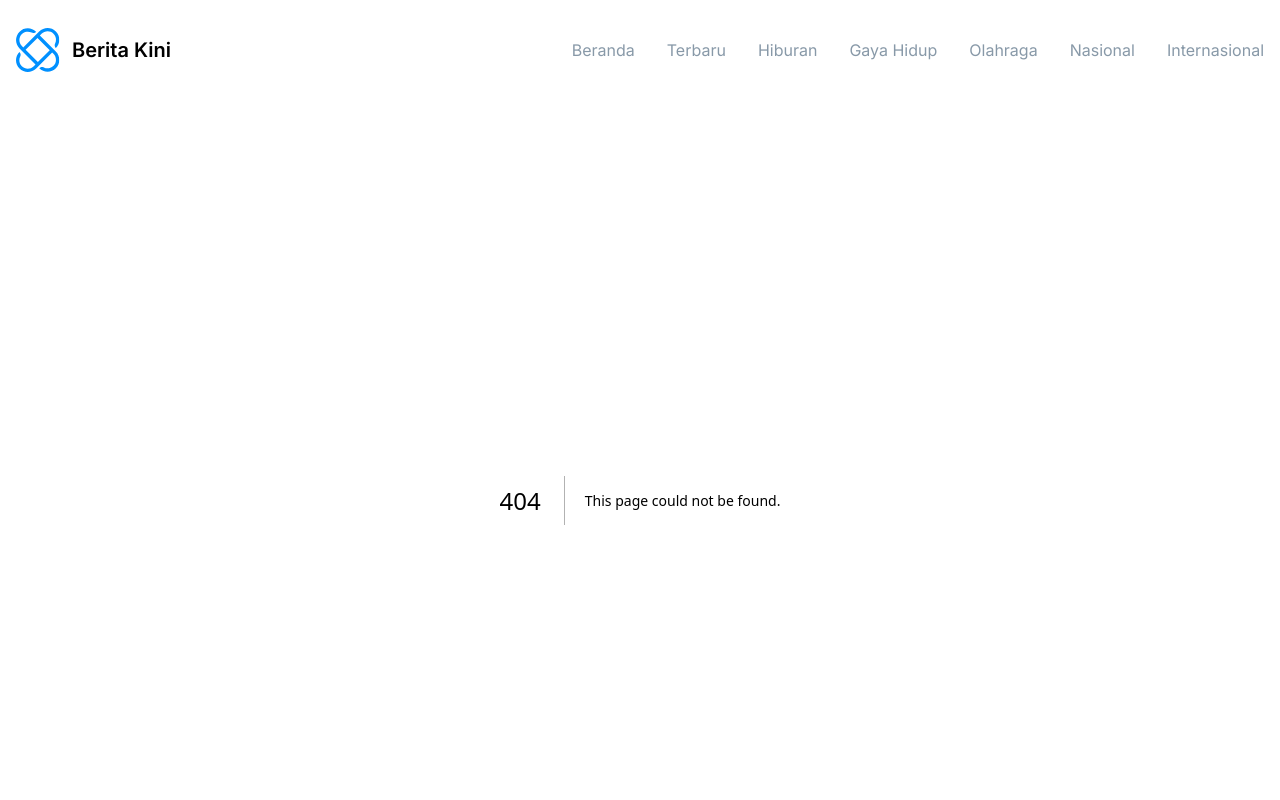
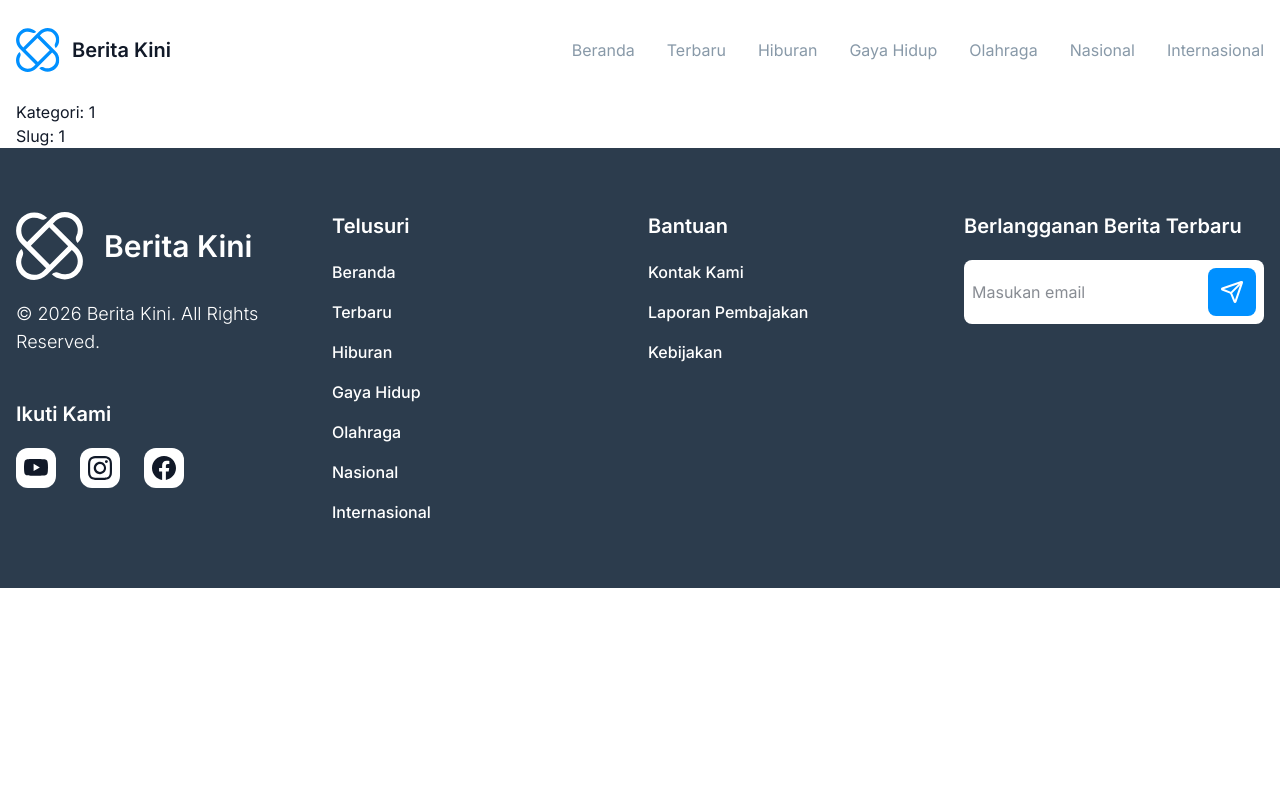
Before and after one commit to deloooonp/seal-news-frontend, a Next.js app: page /1/1 in a window 1280 px wide. Before the commit this address had no page. Shown: the top 800 px of the page. Built offline with nearby package versions, Linux system fonts and the light colour scheme.

Commit message:
feat: implemented slug for detail page

```diff
--- /dev/null
+++ b/app/[category]/[slug]/page.tsx
@@ -0,0 +1,14 @@
+export default function DetailNewsPage({
+  params,
+}: {
+  params: { category: string; slug: string };
+}) {
+  const { category, slug } = params;
+
+  return (
+    <main>
+      <h1>Kategori: {category}</h1>
+      <p>Slug: {slug}</p>
+    </main>
+  );
+}
--- a/app/components/RecommendedNews.tsx
+++ b/app/components/RecommendedNews.tsx
@@ -5,7 +5,8 @@ import Image from "next/image";
 import { useState } from "react";
 
 import { NewsItem } from "@/types/news";
-import { getPaginationItems } from "@/lib/utils";
+import { getPaginationItems, slugify } from "@/lib/utils";
+import Link from "next/link";
 
 export default function RecommendedNews({ news }: { news: NewsItem[] }) {
   const [currentPage, setCurrentPage] = useState(0);
@@ -47,9 +48,14 @@ export default function RecommendedNews({ news }: { news: NewsItem[] }) {
         </div>
       </div>
       <ul className="grid grid-cols-2 lg:grid-cols-4 gap-14 mb-16">
-        {currentNews.map((item, i) => (
+        {currentNews.map((item, i) => {
+          const href = `/${item.category}/${slugify(item.title)}`;
+          return (
             <li key={item.title + i}>
-            <div className="hover:bg-primary/15 hover:scale-105 cursor-pointer transition-all duration-250 flex flex-col p-2 rounded-lg">
+              <Link
+                href={href}
+                className="hover:bg-primary/15 hover:scale-105 cursor-pointer transition-all duration-250 flex flex-col p-2 rounded-lg"
+              >
                 <Image
                   src={item.image}
                   alt={item.title}
@@ -74,9 +80,10 @@ export default function RecommendedNews({ news }: { news: NewsItem[] }) {
                     })}
                   </span>
                 </div>
-            </div>
+              </Link>
             </li>
-        ))}
+          );
+        })}
       </ul>
       <div className="flex md:flex-row flex-col gap-4 justify-between items-center text-secondary-text">
         <span className="text-body">
--- a/lib/utils.ts
+++ b/lib/utils.ts
@@ -1,7 +1,4 @@
-interface PaginationItemTypes {
-  currentPage: number;
-  totalPages: number;
-}
+import { PaginationItemTypes } from "@/types/common";
 
 export const getPaginationItems = ({
   currentPage,
@@ -29,3 +26,9 @@ export const getPaginationItems = ({
 
   return pages;
 };
+
+export const slugify = (text: string) =>
+  text
+    .toLowerCase()
+    .replace(/ /g, "-")
+    .replace(/[^\w-]+/g, "");
--- a/types/common.ts
+++ b/types/common.ts
@@ -3,3 +3,8 @@ export interface IconProps {
   size?: number;
   color?: string;
 }
+
+export interface PaginationItemTypes {
+  currentPage: number;
+  totalPages: number;
+}
```
Lines whose indentation alone changed are shown as unchanged.
